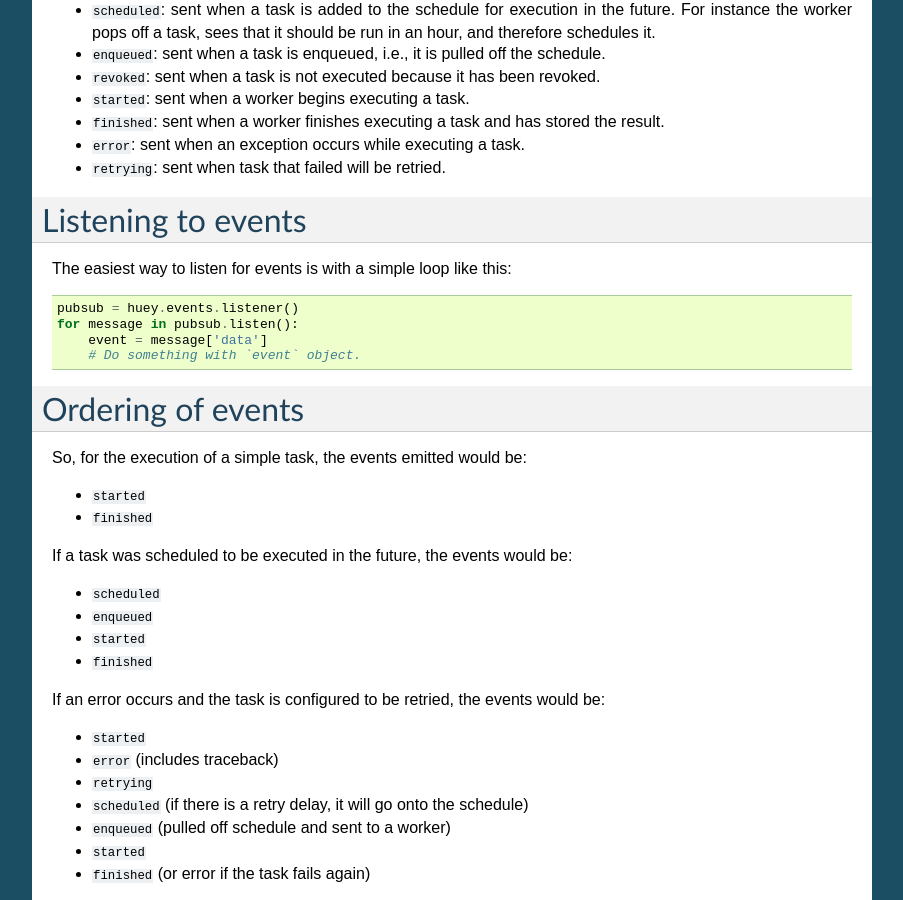
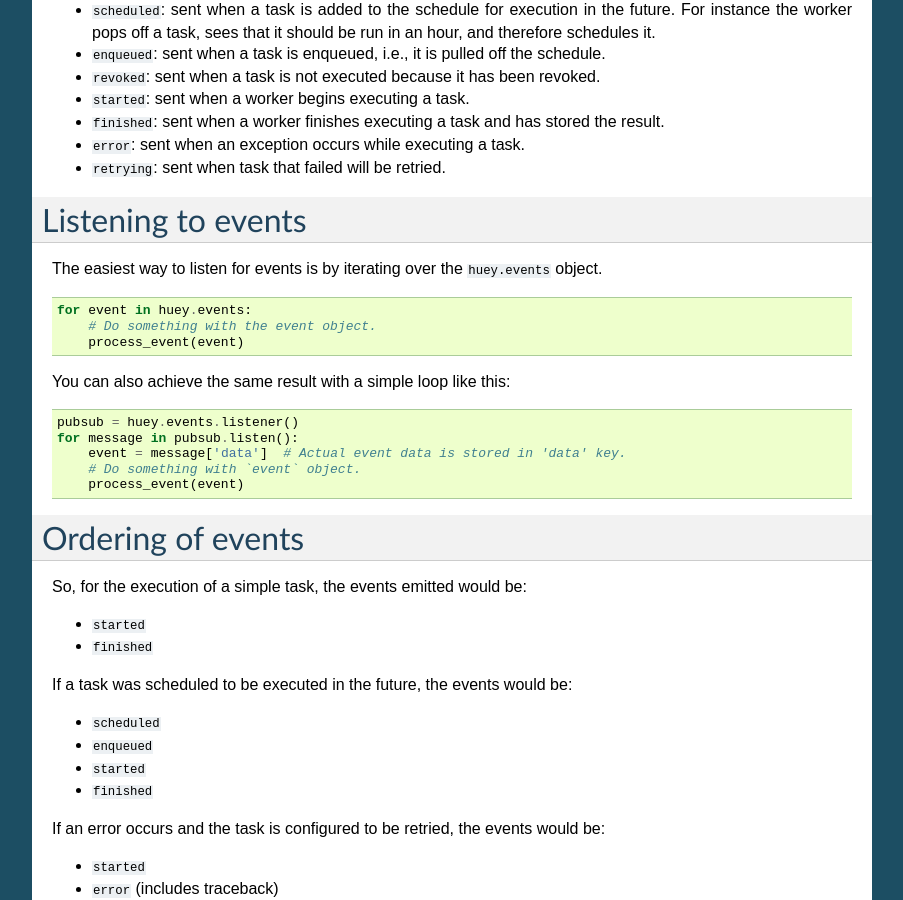
Before and after one commit to coleifer/huey, a Sphinx documentation site: the page built from docs/events.rst, in a window 1280 px wide and 900 px high, scrolled down 501 px. Shown: the whole window, without its empty margins (198-1101 px from the left). Built offline with Sphinx 7.4.7, drawn with Linux system fonts in a browser that asks for light colours.

Commit message:
Nicer event iteration.

```diff
--- a/docs/events.rst
+++ b/docs/events.rst
@@ -30,14 +30,23 @@ The following events are emitted by the consumer:
 Listening to events
 -------------------
 
-The easiest way to listen for events is with a simple loop like this:
+The easiest way to listen for events is by iterating over the ``huey.events`` object.
+
+.. code-block:: python
+
+    for event in huey.events:
+        # Do something with the event object.
+        process_event(event)
+
+You can also achieve the same result with a simple loop like this:
 
 .. code-block:: python
 
     pubsub = huey.events.listener()
     for message in pubsub.listen():
-        event = message['data']
+        event = message['data']  # Actual event data is stored in 'data' key.
         # Do something with `event` object.
+        process_event(event)
 
 Ordering of events
 ------------------
```
Also changed, not shown: 3 other files.
